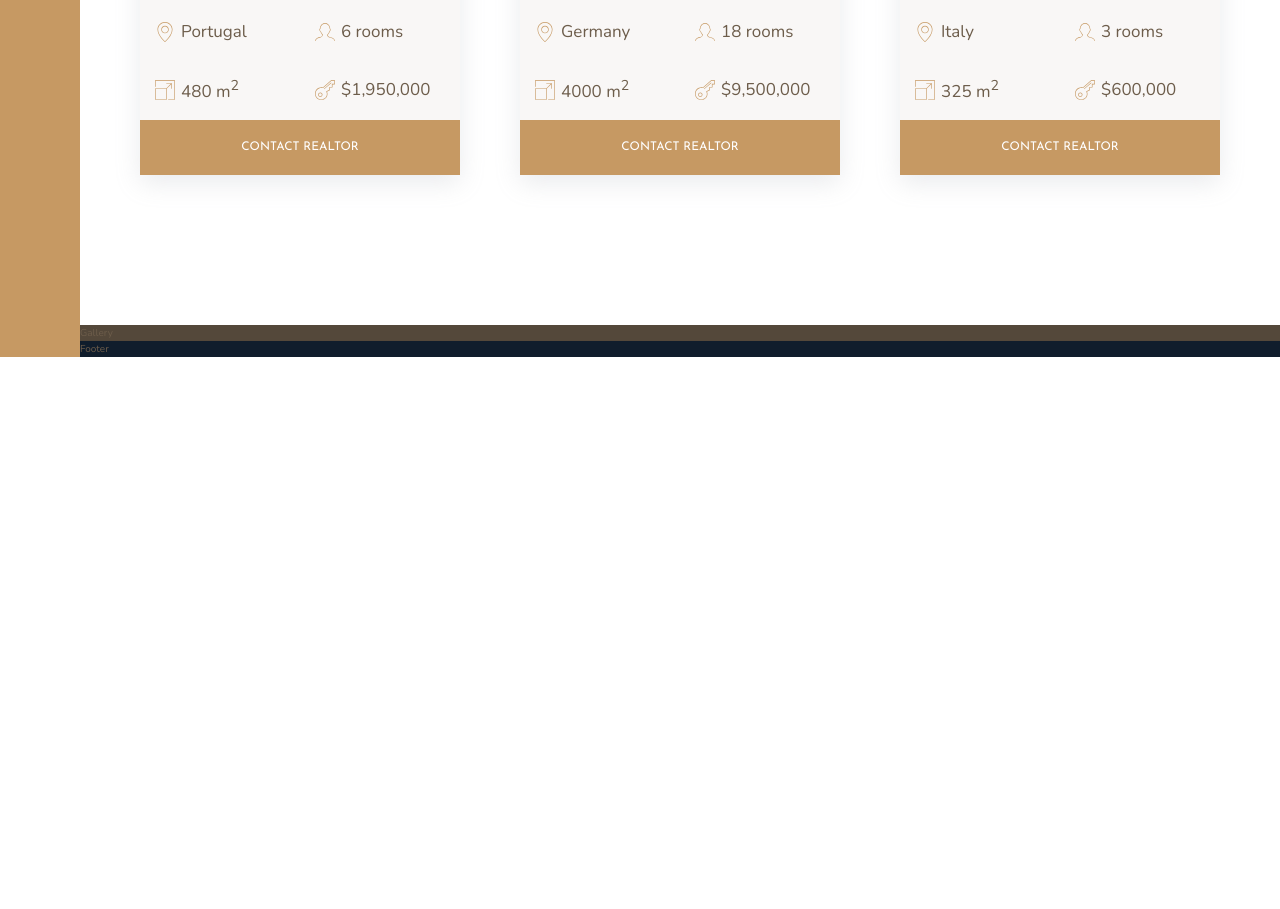
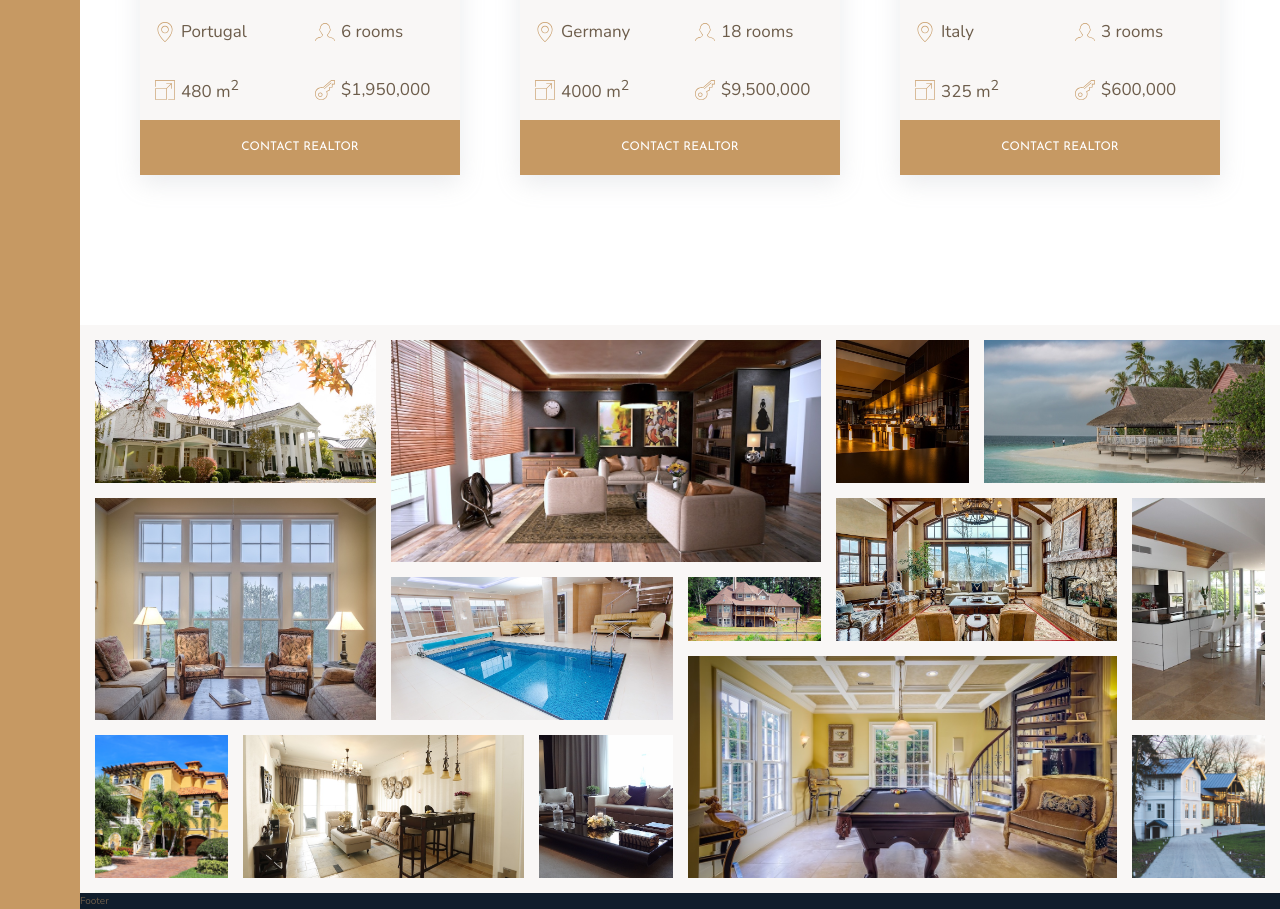
Before and after one commit to johnsonmkevin/Nexter, a website: page index.html in a window 1280 px wide. Shown: the part 2602-3511 px from the top of the page. Before the commit the page ends 2959 px from the top, so only its background shows below. Drawn offline with nearby package versions, Linux system fonts and the light colour scheme.

Commit message:
gallery images using object fit placing them in a container for them to work using 100% height and width

```diff
--- a/index.html
+++ b/index.html
@@ -236,7 +236,50 @@
       </div>
     </section>
 
-    <section class="gallery">Gallery</section>
+    <section class="gallery">
+      <figure class="item__gallery gallery__item--1">
+        <img src="img/gal-1.jpeg" alt="gallery image 1" class="gallery__img" />
+      </figure>
+      <figure class="item__gallery gallery__item--2">
+        <img src="img/gal-2.jpeg" alt="gallery image 1" class="gallery__img" />
+      </figure>
+      <figure class="item__gallery gallery__item--3">
+        <img src="img/gal-3.jpeg" alt="gallery image 1" class="gallery__img" />
+      </figure>
+      <figure class="item__gallery gallery__item--4">
+        <img src="img/gal-4.jpeg" alt="gallery image 1" class="gallery__img" />
+      </figure>
+      <figure class="item__gallery gallery__item--5">
+        <img src="img/gal-5.jpeg" alt="gallery image 1" class="gallery__img" />
+      </figure>
+      <figure class="item__gallery gallery__item--6">
+        <img src="img/gal-6.jpeg" alt="gallery image 1" class="gallery__img" />
+      </figure>
+      <figure class="item__gallery gallery__item--7">
+        <img src="img/gal-7.jpeg" alt="gallery image 1" class="gallery__img" />
+      </figure>
+      <figure class="item__gallery gallery__item--8">
+        <img src="img/gal-8.jpeg" alt="gallery image 1" class="gallery__img" />
+      </figure>
+      <figure class="item__gallery gallery__item--9">
+        <img src="img/gal-9.jpeg" alt="gallery image 1" class="gallery__img" />
+      </figure>
+      <figure class="item__gallery gallery__item--10">
+        <img src="img/gal-10.jpeg" alt="gallery image 1" class="gallery__img" />
+      </figure>
+      <figure class="item__gallery gallery__item--11">
+        <img src="img/gal-11.jpeg" alt="gallery image 1" class="gallery__img" />
+      </figure>
+      <figure class="item__gallery gallery__item--12">
+        <img src="img/gal-12.jpeg" alt="gallery image 1" class="gallery__img" />
+      </figure>
+      <figure class="item__gallery gallery__item--13">
+        <img src="img/gal-13.jpeg" alt="gallery image 1" class="gallery__img" />
+      </figure>
+      <figure class="item__gallery gallery__item--14">
+        <img src="img/gal-14.jpeg" alt="gallery image 1" class="gallery__img" />
+      </figure>
+    </section>
 
     <footer class="footer">Footer</footer>
     <script src="script.js"></script>
--- a/sass/_gallery.scss
+++ b/sass/_gallery.scss
@@ -1,4 +1,74 @@
 .gallery {
-  background-color: $color-grey-dark-1;
+  background-color: $color-grey-light-1;
   grid-column: full-start / full-end;
+  display: grid;
+  grid-template-columns: repeat(8, 1fr);
+  grid-template-rows: repeat(7, 5vw);
+  gap: 1.5rem;
+  padding: 1.5rem;
+
+  &__item {
+    &--1 {
+      grid-column: 1 / span 2;
+      grid-row: 1 / span 2;
+    }
+    &--2 {
+      grid-column: 3 / span 3;
+      grid-row: 1 / span 3;
+    }
+    &--3 {
+      grid-column: 6;
+      grid-row: 1 / span 2;
+    }
+    &--4 {
+      grid-column: 7 / span 2;
+      grid-row: 1 / span 2;
+    }
+    &--5 {
+      grid-row: 3 / span 3;
+      grid-column: 1 / span 2;
+    }
+    &--6 {
+      grid-column: 3 / span 2;
+      grid-row: 4 / span 2;
+    }
+    &--7 {
+      grid-column: 5;
+      grid-row: 4;
+    }
+    &--8 {
+      grid-column: 6 / span 2;
+      grid-row: 3 / span 2;
+    }
+    &--9 {
+      grid-column: 8;
+      grid-row: 3 / span 3;
+    }
+    &--10 {
+      grid-column: 1;
+      grid-row: 6 / span 2;
+    }
+    &--11 {
+      grid-column: 2 / span 2;
+      grid-row: 6 / span 2;
+    }
+    &--12 {
+      grid-column: 4;
+      grid-row: 6 / span 2;
+    }
+    &--13 {
+      grid-column: 5 / span 3;
+      grid-row: 5 / span 3;
+    }
+    &--14 {
+      grid-column: 8;
+      grid-row: 6 / span 2;
+    }
+  }
+  &__img {
+    width: 100%;
+    height: 100%;
+    object-fit: cover;
+    display: block;
+  }
 }
```
Also changed, not shown: css/all.css, css/all.min.css.
